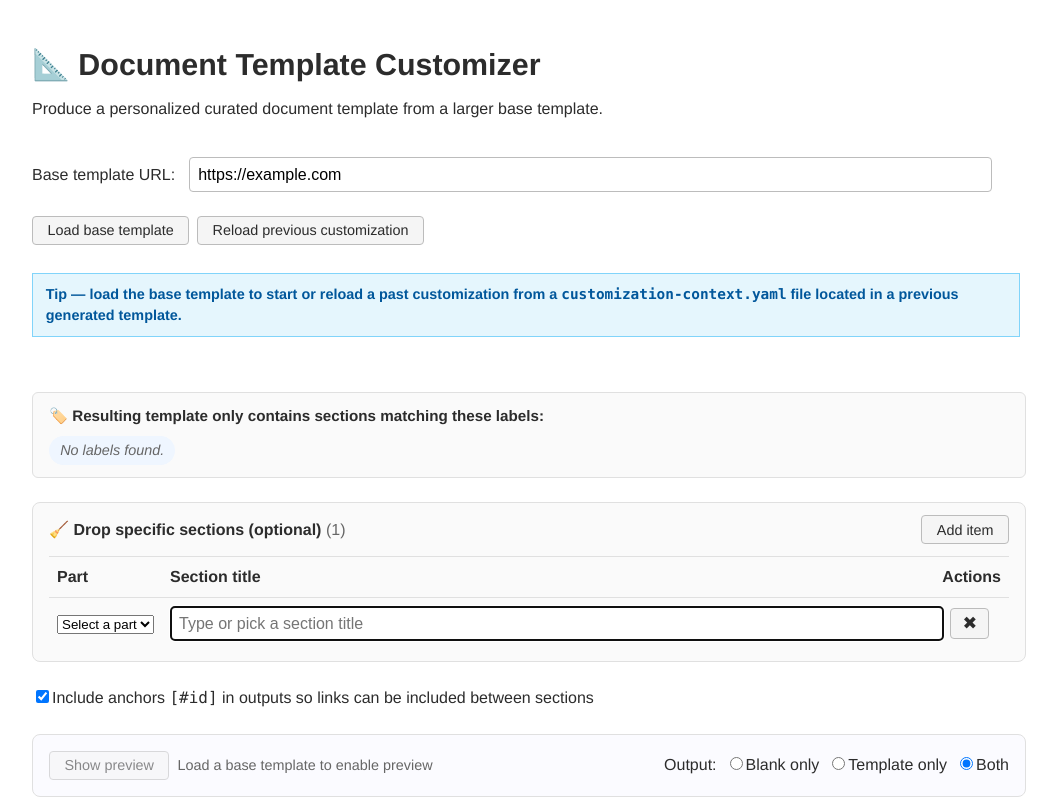
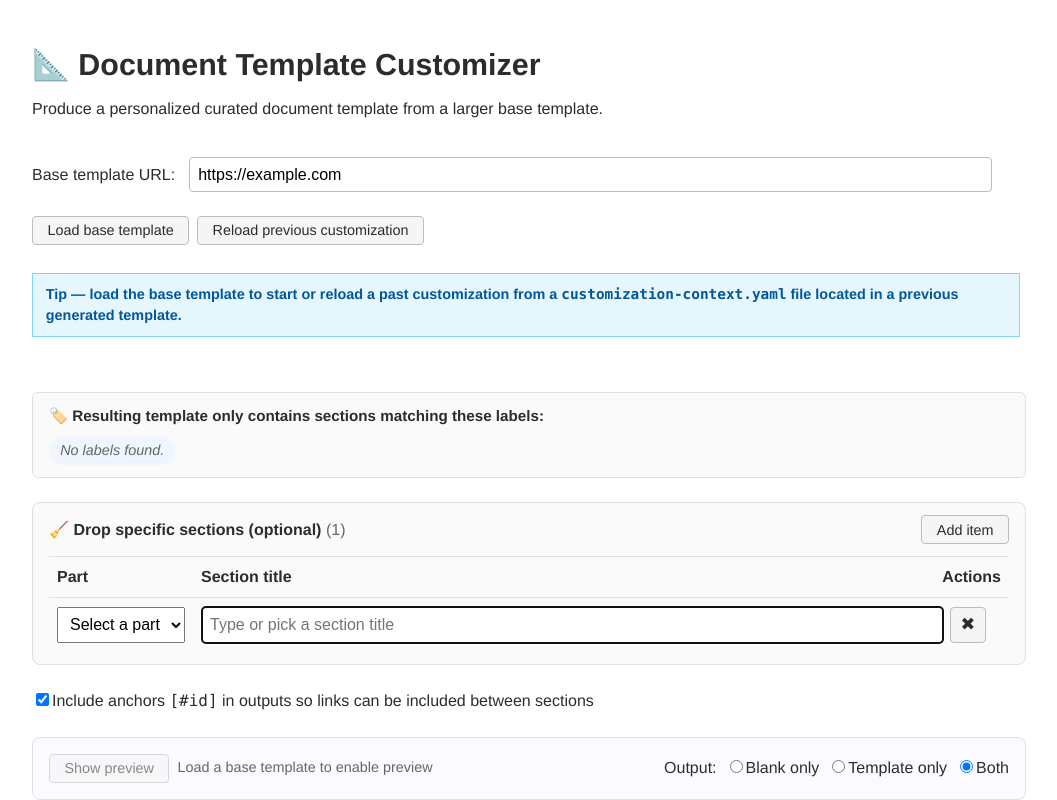
Before and after one commit to bflorat/document-template-customizer, a React (Vite) app: page / in a window 1280 px wide. Both pictures are taken after typing "https://example.com" into the empty fields and a click on the button "Add item". Shown: the top 800 px of the page, without its empty margins (128-1185 px from the left). Built offline with nearby package versions, Linux system fonts and the light colour scheme.

Commit message:
ux(drop-rules): unify widget heights and focus Generate after selection\n\n- Standardize height for select, combobox input, and icon button\n- Focus the Generate button when a section is picked (click/Enter)

```diff
--- a/src/App.css
+++ b/src/App.css
@@ -467,12 +467,13 @@ header h1 {
 
 .combo-input {
   width: 100%;
-  padding: 0.45rem 0.5rem;
+  padding: 0 0.5rem;
   font-size: 1rem;
   border: 1px solid var(--input-border);
   border-radius: 4px;
   background: var(--card-bg);
   color: var(--fg);
+  height: 2.2rem;
 }
 
 .combo-dropdown {
@@ -499,6 +500,22 @@ header h1 {
 
 .combo-item:hover {
   background: var(--secondary-bg-hover);
+}
+
+/* Ensure consistent widget height in drop rules rows */
+.drop-rules-table select {
+  height: 2.2rem;
+  padding: 0 0.5rem;
+  font-size: 1rem;
+}
+
+.drop-rules-table .secondary-action.icon-only {
+  height: 2.2rem;
+  width: 2.2rem;
+  padding: 0;
+  display: inline-flex;
+  align-items: center;
+  justify-content: center;
 }
 
 .preview-file {
--- a/src/App.tsx
+++ b/src/App.tsx
@@ -43,6 +43,7 @@ const App = () => {
   const [exportMode, setExportMode] = useState<'both' | 'blank' | 'full'>('both')
   const [copyStatus, setCopyStatus] = useState<Record<string, 'copied' | 'error'>>({})
   const contextFileInputRef = useRef<HTMLInputElement | null>(null)
+  const generateBtnRef = useRef<HTMLButtonElement | null>(null)
   const lastLoadedBaseUrlRef = useRef<string | null>(null)
 
   // Prefill base URL from ?base_template_url=... (supports legacy ?base_url=...)
@@ -593,6 +594,7 @@ const App = () => {
                             onChange={(val) => handleChangeRuleTitle(rule.id, val)}
                             autoFocus={lastAddedRuleId === rule.id}
                             defaultOpen={lastAddedRuleId === rule.id}
+                            onCommit={() => { try { generateBtnRef.current?.focus() } catch { /* no-op */ } }}
                             placeholder="Type or pick a section title"
                           />
                         </td>
@@ -761,6 +763,7 @@ const App = () => {
           onClick={() => { void handleGenerate() }}
           disabled={templateLoadInfo.state !== 'loaded' || isGenerating}
           title={templateLoadInfo.state !== 'loaded' ? 'Load a base template first' : undefined}
+          ref={generateBtnRef}
         >
           {isGenerating ? '⏳ Generating…' : '🚀 Generate your template'}
         </button>
@@ -820,13 +823,14 @@ function formatDuration(ms: number): string {
 
 type SectionItem = { title: string; level: number }
 
-function SectionTreeCombo({ items, value, onChange, placeholder, autoFocus, defaultOpen }: {
+function SectionTreeCombo({ items, value, onChange, placeholder, autoFocus, defaultOpen, onCommit }: {
   items: SectionItem[]
   value: string
   onChange: (val: string) => void
   placeholder?: string
   autoFocus?: boolean
   defaultOpen?: boolean
+  onCommit?: () => void
 }) {
   const [open, setOpen] = useState(!!defaultOpen)
   const [query, setQuery] = useState(value)
@@ -863,7 +867,19 @@ function SectionTreeCombo({ items, value, onChange, placeholder, autoFocus, defa
         value={query}
         onChange={e => { setQuery(e.target.value); onChange(e.target.value) }}
         onFocus={() => setOpen(true)}
-        onKeyDown={e => { if (e.key === 'Escape') setOpen(false) }}
+        onKeyDown={e => {
+          if (e.key === 'Escape') { setOpen(false); return }
+          if (e.key === 'Enter') {
+            if (filtered.length > 0) {
+              const next = filtered[0].title
+              setQuery(next)
+              onChange(next)
+              setOpen(false)
+              onCommit?.()
+              e.preventDefault()
+            }
+          }
+        }}
         placeholder={placeholder}
         ref={inputRef}
       />
@@ -875,7 +891,7 @@ function SectionTreeCombo({ items, value, onChange, placeholder, autoFocus, defa
               className="combo-item"
               style={{ paddingLeft: Math.max(0, item.level - 1) * 12 + 8 }}
               onMouseDown={e => e.preventDefault()}
-              onClick={() => { setQuery(item.title); onChange(item.title); setOpen(false) }}
+              onClick={() => { setQuery(item.title); onChange(item.title); setOpen(false); onCommit?.() }}
               title={item.title}
             >
               {item.title}
```
